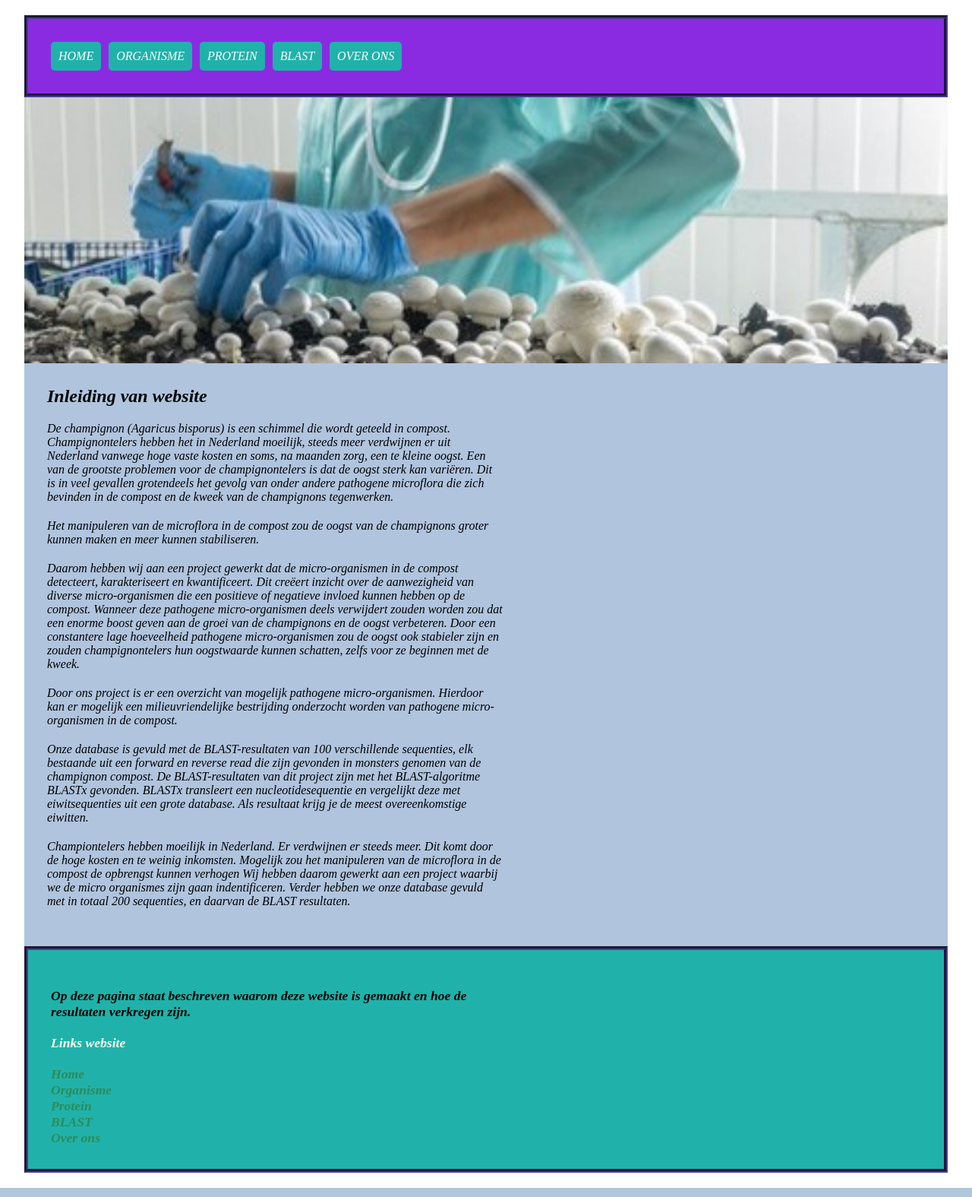
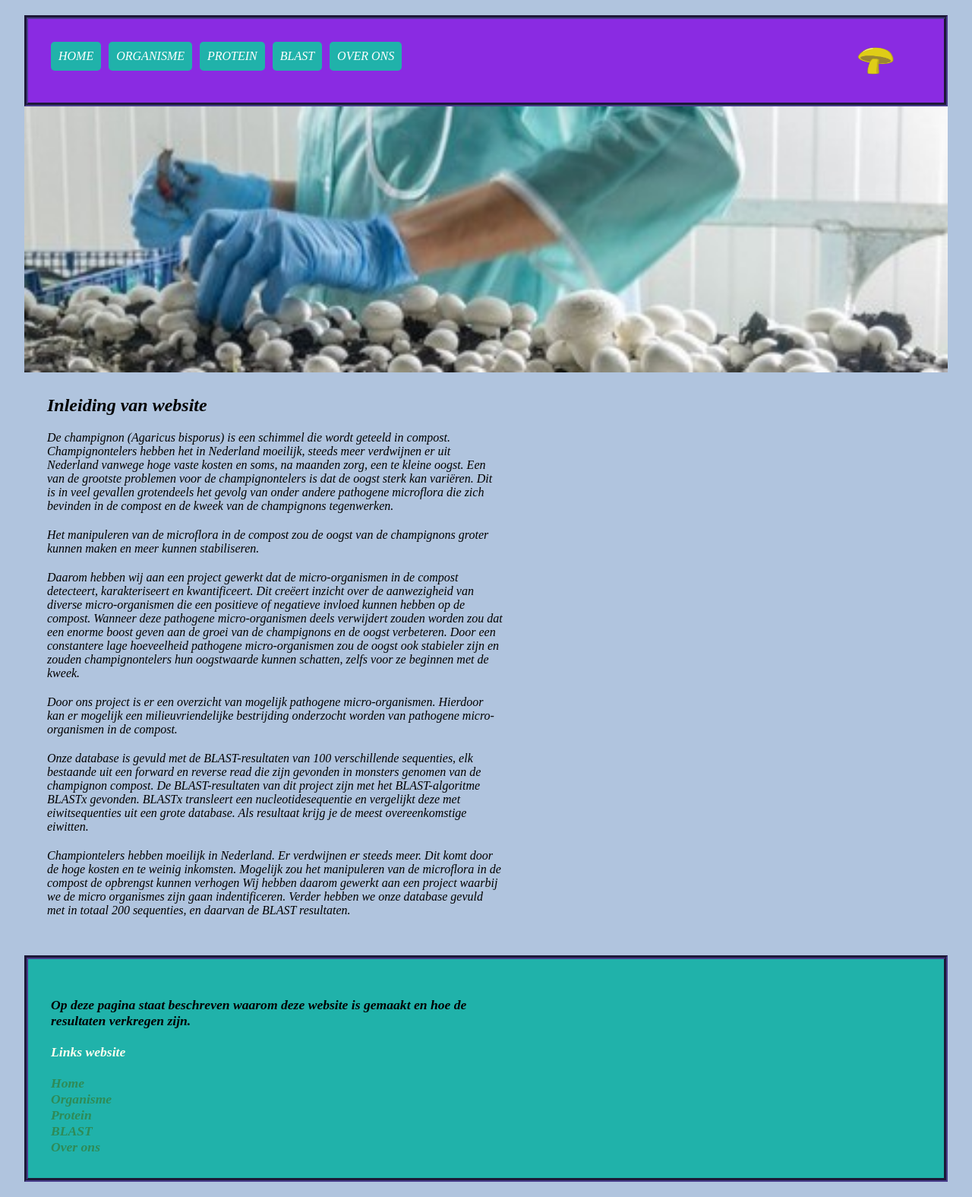
Before and after one commit to RenskeMichels/Semester_4_Project, a Flask app: page / in a window 1280 px wide. Shown: the whole page at 76% size. Run offline with Flask 2, Linux system fonts and the light colour scheme.

Commit message:
Kleine wijzigingen css

```diff
--- a/static/eindproject.css
+++ b/static/eindproject.css
@@ -8,9 +8,6 @@
 body{
     padding-top: 20px;
     padding-bottom: 20px;
-}
-
-.center{
     margin: 0 auto;
     width: 95%;
     color: black;
@@ -27,6 +24,13 @@ body{
     height: 350px;
 }
 
+.fotohome{
+    width: 80px;
+    height: 50px;
+    margin-right: 20px;
+    display: inline;
+    float: right;
+}
 /*********************** Navigatie ***********************/
 header {
     font-family: "american Typewriter", serif;
--- a/templates/baseapp.html
+++ b/templates/baseapp.html
@@ -6,8 +6,11 @@
     <link rel="stylesheet" href="{{ url_for('static', filename='eindproject.css') }}">
 </head>
         <body>
-            <div class="center">
             <header>
+
+                <a href="/"> <img class="fotohome"
+                   src="/static/paddestoel.png" alt="Home logo"></a>
+
                 <nav>
                     <ul>
                         <li><a href="/"> Home </a></li>
@@ -16,6 +19,7 @@
                         <li><a href="/blast"> BLAST </a></li>
                         <li><a href="overons"> Over ons </a></li>
                     </ul>
+
                 </nav>
             </header>
 
@@ -40,6 +44,5 @@
 
             <script src="{{ url_for('static',
                     filename='functies.js') }}"> </script>
-                </div>
         </body>
 </html>
```
